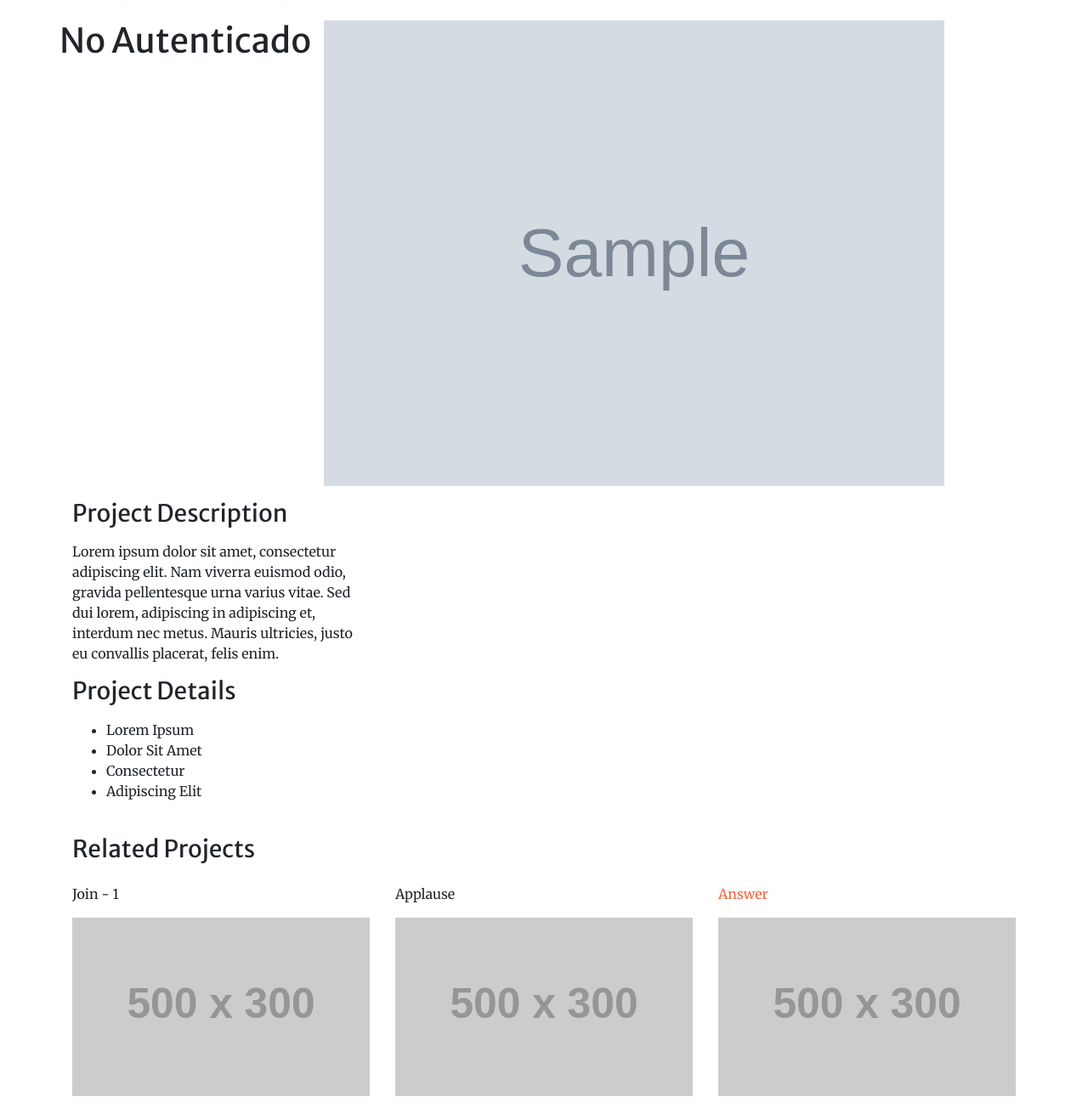
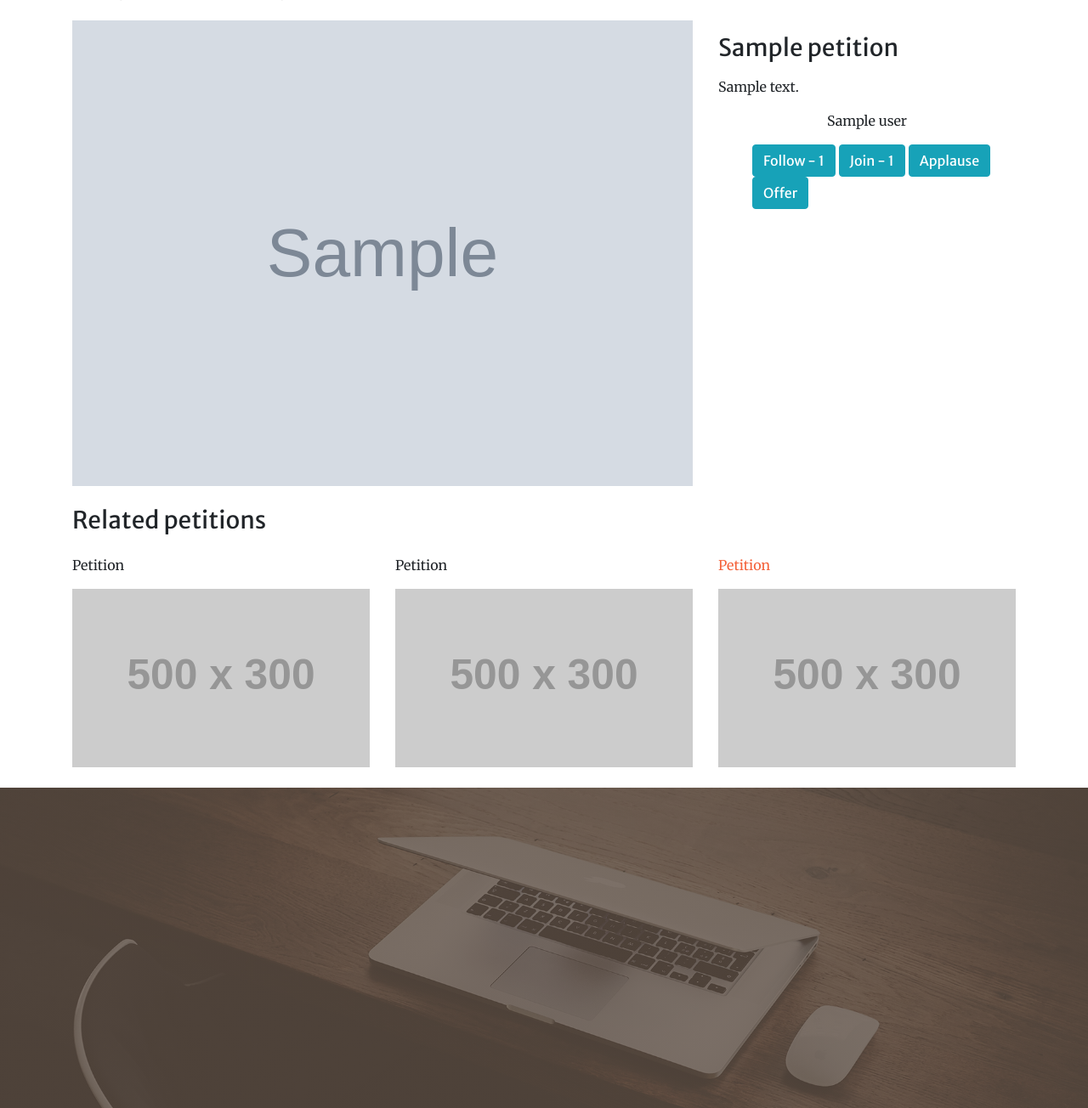
Before and after one commit to pjuradopueyo/taco, a Django app: template users/templates/users/petition.html in a window 1280 px wide. Shown: the part 72-1376 px from the top of the page at 85% size. Run offline with Django 3.2, Linux system fonts and the light colour scheme; the template is opened without the code that fills it: most values are stand-ins (such as "Sample title", 1, 10 or a date in 2020); grey boxes marked "Sample" are stand-in pictures; grey boxes labelled with a size stand in for pictures from a placeholder-image service; some libraries are stand-ins or nearby versions.

```diff
--- a/taco/urls.py
+++ b/taco/urls.py
@@ -41,12 +41,15 @@ urlpatterns = [
     path('api/token/', jwt_views.TokenObtainPairView.as_view(), name='token_obtain_pair'),
     path('api/token/refresh/', jwt_views.TokenRefreshView.as_view(), name='token_refresh'),
     url(r'^accounts/', include('allauth.urls')),
+    path('private/petitions/', views.PrivatePetitionList,name='private_petition_list'),
     path('petitions/', views.PetitionList.as_view()),
     path('petitions/<int:pk>', views.PetitionDetail.as_view()),
     path('offers/', views.PetitionList.as_view()),
     path('offers/<int:pk>', views.PetitionDetail.as_view()),
     path('applauses/', views.ApplauseList.as_view(), name='applauses'),
     path('applauses/<int:pk>', views.ApplauseDetail.as_view()),
+    path('following/', views.FollowingList.as_view(), name='following'),
+    path('following/<int:pk>', views.FollowingDetail.as_view()),
     path('responses/', views.ResponsePetitionList.as_view()),
     path('responses/<int:pk>', views.ResponsePetitionDetail.as_view()),
     url(r'^rest-auth/google/$', views.GoogleLogin.as_view(), name='gl_login'),
--- a/users/templates/users/petition.html
+++ b/users/templates/users/petition.html
@@ -1,7 +1,7 @@
 {% extends "users/base.html" %}
 {% load static %}
 
-        {% block title %}Taco - {{ petition.name }}  {% endblock %}
+{% block title %}Taco - {{ petition.name }} {% endblock %}
 <!-- Masthead-->
 
 <!-- About section-->
@@ -16,28 +16,24 @@
 
   <!-- Portfolio Item Row -->
   <div class="row">
-              {% if user.is_authenticated %}
-              <h1>Autenticado</h1>
-              {% else %}
-              <h1>No Autenticado</h1>
-              {% endif%}
     <div class="col-md-8">
       {% if petition.petition_img %}
-                <img src="{{ petition.petition_img.url }}" class="img-responsive" style="width: 100%; float: left; margin-right: 10px;" />
+      <img src="{{ petition.petition_img.url }}" class="img-responsive"
+        style="width: 100%; float: left; margin-right: 10px;" />
       {% else %}
       <h1>No Imgen</h1>
       {% endif%}
     </div>
 
     <div class="col-md-4">
-                <h3 class="my-3">Project Description</h3>
-                <p>Lorem ipsum dolor sit amet, consectetur adipiscing elit. Nam viverra euismod odio, gravida pellentesque urna varius vitae. Sed dui lorem, adipiscing in adipiscing et, interdum nec metus. Mauris ultricies, justo eu convallis placerat, felis enim.</p>
-                <h3 class="my-3">Project Details</h3>
+      <h3 class="my-3">{{ petition.name }} </h3>
+      <p>{{ petition.description }}</p>
+      <p class="my-3 text-center">{{ petition.user.get_full_name }}</p>
       <ul>
-                  <li>Lorem Ipsum</li>
-                  <li>Dolor Sit Amet</li>
-                  <li>Consectetur</li>
-                  <li>Adipiscing Elit</li>
+        <li class="follow btn btn-info">Follow - <span id="count-following">{{count_following}}</span></li>
+        <li class="join btn btn-info">Join - <span id="count-join">{{count_join}}</span></li>
+        <li class="clap btn btn-info">Applause</li>
+        <li class="offer btn btn-info">Offer</li>
       </ul>
     </div>
 
@@ -45,33 +41,22 @@
   <!-- /.row -->
 
   <!-- Related Projects Row -->
-            <h3 class="my-4">Related Projects</h3>
-
+  <h3 class="my-4">Related petitions</h3>
   <div class="row">
-
-              <div class="col-md-4 col-sm-4 mb-4 join">
-
-                  <p>Join - <span id="count-join">{{count}}</span></p>
+    <div class="col-md-4 col-sm-4 mb-4">
+      <p>Petition</p>
       <img class="img-fluid" src="http://placehold.it/500x300" alt="">
-
     </div>
-
-              <div class="col-md-4 col-sm-4 mb-4 clap">
-
-                  <p>Applause</p>
+    <div class="col-md-4 col-sm-4 mb-4">
+      <p>Petition</p>
       <img class="img-fluid" src="http://placehold.it/500x300" alt="">
-
     </div>
-
     <div class="col-md-4 col-sm-4 mb-4">
       <a href="#">
-                  <p>Answer</p>
+        <p>Petition</p>
         <img class="img-fluid" src="http://placehold.it/500x300" alt="">
       </a>
     </div>
-
-
-
   </div>
   <!-- /.row -->
 
@@ -90,14 +75,14 @@
     $.ajax({
       url: '{% url "petition_join" pk=petition.id %}',
       data: {},
-                  type:"POST",
+      type: "POST",
       beforeSend: function (xhr, settings) {
         xhr.setRequestHeader("X-CSRFToken", '{{ csrf_token }}');
       },
       dataType: 'json',
       success: function (data) {
-                    console.log("Enviado join "+ $("span#count-join").html());
-                    $("span#count-join").html(parseInt($("span#count-join").html())+1)
+        console.log("Enviado join " + $("span#count-join").html());
+        $("span#count-join").html(parseInt($("span#count-join").html()) + 1)
         if (data.is_taken) {
           alert("A user with this username already exists.");
         }
@@ -108,7 +93,7 @@
   function sendApplause() {
     clearTimeout(clapTimer);
     clearTimeout(maxTime);
-                var totalTime = parseInt((Date.now() - init)/1000);
+    var totalTime = parseInt((Date.now() - init) / 1000);
     $('.clap').off();
     console.log(claps + " - " + totalTime);
     $.ajax({
@@ -119,7 +104,7 @@
         'duration': totalTime,
         'intensisty': '50'
       },
-                  type:"POST",
+      type: "POST",
       beforeSend: function (xhr, settings) {
         xhr.setRequestHeader("X-CSRFToken", '{{ csrf_token }}');
       },
@@ -151,6 +136,31 @@
 
 
 
+  function follow() {
+
+    $.ajax({
+      url: '{% url "following" %}',
+      data: {
+        'following_to': '{{ petition.user.id }}'
+      },
+      type: "POST",
+      beforeSend: function (xhr, settings) {
+        xhr.setRequestHeader("X-CSRFToken", '{{ csrf_token }}');
+      },
+      dataType: 'json',
+      success: function (data) {
+        $("span#count-follow").html(parseInt($("span#count-follow").html()) + 1)
+        console.log("Enviado following");
+        if (data.is_taken) {
+        }
+      }
+    });
+  }
+
+  $('.follow').click(function () {
+    follow();
+    $('.follow').off();
+  });
 
 </script>
 {% endblock extra_js %}
```
Also changed, not shown: users/models.py (+29 -0 lines), users/serializers.py (+10 -1 lines), users/templates/private/petitions.html (added, +33 -0 lines), users/views.py (+64 -4 lines), users/migrations/0016_auto_20200407_1250.py (added), users/migrations/0017_auto_20200407_1251.py (added), users/templates/profile/accept_offer.html (added), users/templates/profile/contact.html (added), users/templates/profile/index.html (added), users/templates/profile/notifications.html (added), users/templates/profile/offers.html (added), users/templates/profile/petitions.html (added). Lines whose indentation alone changed are shown as unchanged.
